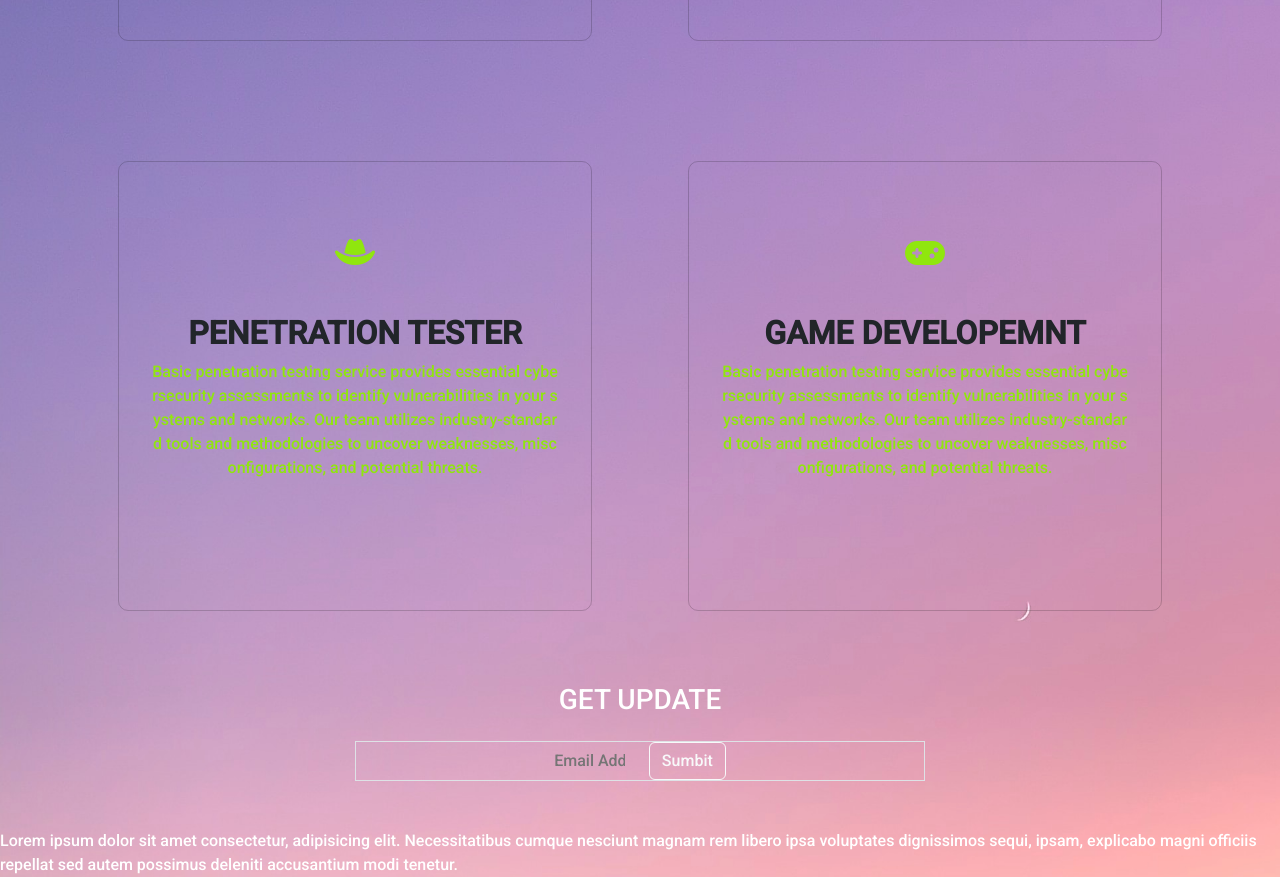
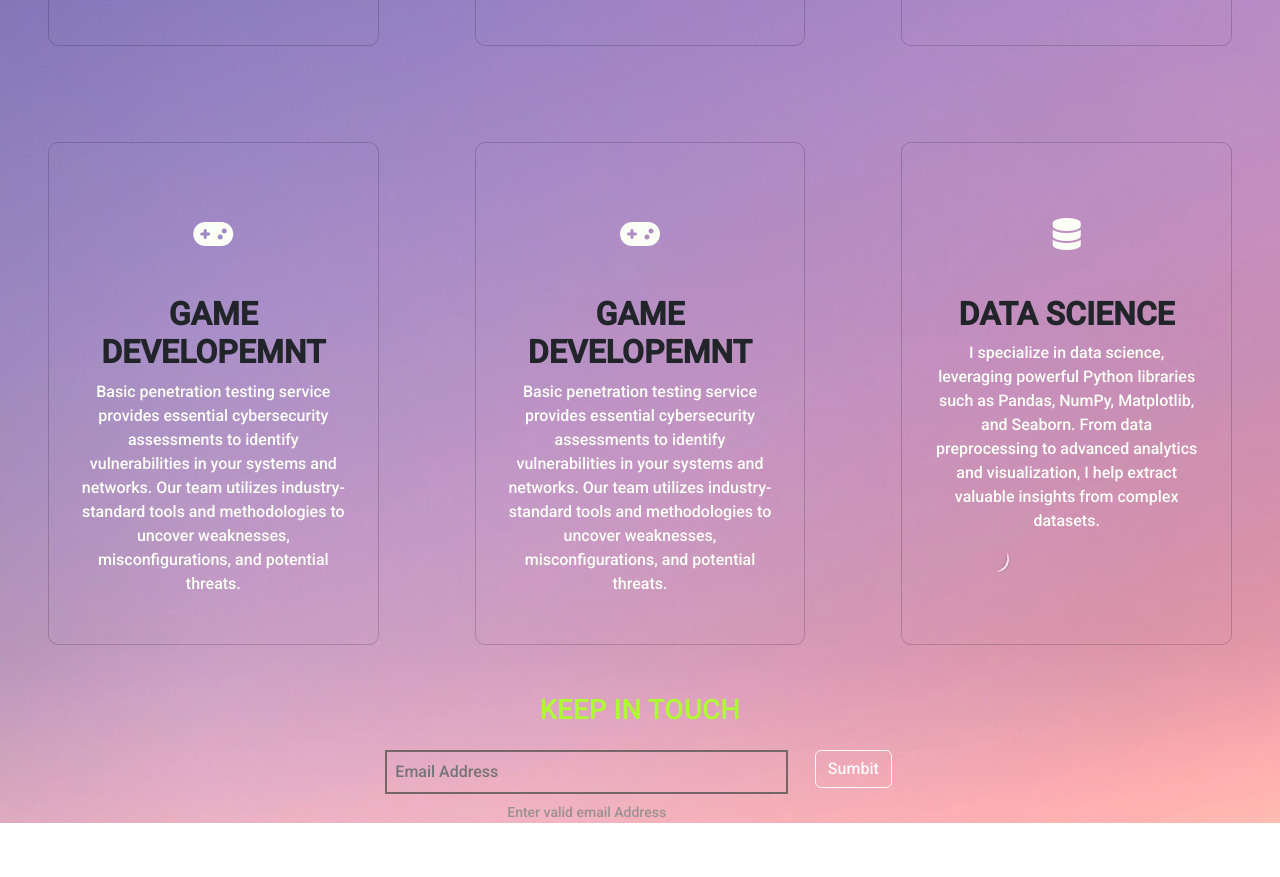
Before and after one commit to minhajsinanvp/portfolio-website, a plain HTML site: page index.html in a window 1280 px wide. Shown: the part 1801-2678 px from the top of the page. After the commit the page ends 2624 px from the top, so only its background shows below. Drawn offline with nearby package versions, Linux system fonts and the light colour scheme; files whose address does not match are found by name.

Commit message:
Completed Service Section

```diff
--- a/css/responsive-css.css
+++ b/css/responsive-css.css
@@ -21,10 +21,13 @@
 
       margin-top: 2rem;
       display: block;
-      word-break: break-all;
+      /* word-break: break-all; */
+      /* width: 22.5rem; */
    }
 
 }
+
+
 
 
 @media (min-width:991px){
@@ -34,3 +37,16 @@
 
    }
 }
+
+
+
+
+
+
+@media screen and (min-width: 768px) and (max-width: 790px) {
+
+   .card-heading{
+      font-size: 1.5rem;
+      word-wrap: break-word;
+   }
+}
--- a/css/style.css
+++ b/css/style.css
@@ -1,12 +1,49 @@
   @import url('https://fonts.googleapis.com/css2?family=Roboto:wght@300;500&display=swap');
+
+/* Animation Seciton */
+@keyframes moveLeft {
+    0% {
+        transform: translateY(100%);
+        background-color: transparent;
+    }
+    100% {
+        transform: translateX(0%); /* Move to the right of the viewport */
+        background-color: transparent;
+    }
+}
+
+/* Add this CSS code to your existing stylesheet */
+@keyframes fade-in {
+    0% {
+        opacity: 0; /* Start with full transparency (invisible) */
+    }
+    25% {
+        opacity: 0.25; /* Start with full transparency (invisible) */
+    }
+    50% {
+        opacity: 0.5; /* Start with full transparency (invisible) */
+    }
+    75% {
+        opacity: 0.75; /* Start with full transparency (invisible) */
+    }
+    100% {
+        opacity: 1; /* End with full visibility (visible) */
+    }
+}
 
 
 
+
+
+
+
+/* common styles */
 
 *{
     box-sizing: border-box;
     margin: 0;
     padding: 0;
+
 
 }
 
@@ -21,11 +58,23 @@ body {
     object-fit: cover;
     color: white;
     font-family: 'Roboto', sans-serif;
+    overflow-x: hidden;
 }
 
 
 
+.section-headings{
+    color: greenyellow;
+    cursor: pointer;
+    transition: transform 1s ;
 
+}
+
+
+.section-headings:hover{
+    text-decoration: underline;
+    transform: scale(1.1);
+}
 
 
 /* navbar section */
@@ -53,7 +102,7 @@ body {
 .navbar-nav .nav-link.active, .navbar-nav .nav-link.show{
     /* color: rgb(206, 255, 11); */
 
-    color: black;
+    /* color: black; */
     font-size: 1.5rem;
 
 }
@@ -78,7 +127,12 @@ body {
 
 
 .btn-close{
-    --bs-btn-close-color: white !important;
+    background-color: white;
+}
+
+
+.btn-close:focus{
+    border: none;
 }
 
 
@@ -174,6 +228,9 @@ body {
 
 
 .about-content{
+    /* word-wrap: break-word; */
+    /* width: max-content; */
+    word-spacing: 1px;
     word-break: break-all;
 }
 
@@ -187,11 +244,11 @@ body {
 
 #service .card {
     background-color:transparent;
-    color: rgb(144, 230, 14);
+    color: rgb(251, 255, 246);
     border-radius: 10px !important;
     transition: transform 1s ease-in-out;
     padding: 2rem;
-    min-height: 450px;
+    min-height: 420px;
 }
 
 .card:hover{
@@ -202,15 +259,59 @@ body {
 }
 
 .card-heading{
+    word-wrap: break-word;
     font-size: xx-large;
     font-weight: 800;
 }
 
 .card-content{
-    word-break: break-all;
+    /* word-spacing: 2px; */
+    word-wrap: break-all;
+    text-align: center;
 }
 
 #service img{
 
     object-fit: cover;
 }
+
+
+
+
+/* Apply the animation to the service cards */
+.service-card {
+
+    animation: fade-in 2.5s ease-in-out;
+
+
+}
+
+
+
+
+
+
+
+
+
+/*contact section  */
+
+
+.contact-input{
+    border: 2px solid rgb(117, 103, 103);
+}
+
+
+.contact-input:focus{
+    border: 2px solid rgb(7, 7, 7);
+}
+
+
+.invalid-feedback{
+    color: rgb(157, 144, 144);
+}
+
+
+
+
+/* footer section */
--- a/index.html
+++ b/index.html
@@ -65,7 +65,7 @@
     <div class="row d-flex justify-content-center">
       <div class="col-12 col-md-5 d-flex justify-content-center">
 
-        <img src="./images/" class="img-thumbnail rounded-circle " alt="">
+        <img src="./images/minhaj.jpg" class="img-thumbnail rounded-circle " alt="">
 
       </div>
       <div class="col-12 col-md-7 text-center ">
@@ -91,11 +91,11 @@
 <section id="about"  >
   <div class="container">
     <div class="row p-5">
-      <div class="col-12 text-center mb-5">
-        <h1 class="text-dark">ABOUT</h1>
+      <div class="col-12  mb-5 text-center">
+        <h1 class="section-headings">ABOUT</h1>
 
       </div>
-      <div class="col-12 col-md-5">
+      <div class="col-12 col-md-5 d-flex justify-content-center">
         <img src="./images/a.jpg" class="img-thumbnail" alt="">
       </div>
       <div class="col-12 col-md-7 text-center about-content d-flex justify-content-center align-items-center about-content">
@@ -111,15 +111,15 @@
 
 
     <section id="service">
-      <div class="container">
+      <div class="container-fluid service-section">
         <div class="row d-flex justify-content-space-around">
 
-          <div class="col-12 text-center mb-5">
-            <h1 class="text-dark">SERVICE</h1>
+          <div class="col-12 text-center mb-">
+            <h1 class="section-headings">SERVICE</h1>
           </div>
 
-          <div class="col-lg-6 col-sm-6 mb-4 p-5 d-flex">
-            <div class="card rounded-0 text-center flex-fill">
+          <div class=" col-12 col-xl-4 col-md-6  p-5 d-flex">
+            <div class="card rounded-0 text-center flex-fill service-card">
 
               <div class="my-5">
                 <i class="fa-solid fa-code fa-2xl"></i>
@@ -130,8 +130,8 @@
             </div>
           </div>
 
-          <div class="col-lg-6 col-sm-6 mb-4 p-5 d-flex">
-            <div class="card rounded-0 text-center flex-fill">
+          <div class=" col-12 col-xl-4 col-md-6  p-5 d-flex">
+            <div class="card rounded-0 text-center flex-fill service-card">
 
               <div class="my-5">
                 <i class="fa-solid fa-database fa-2xl" ></i>
@@ -142,8 +142,8 @@
             </div>
           </div>
 
-          <div class="col-lg-6 col-sm-6 mb-4 p-5 d-flex">
-            <div class="card rounded-0 text-center flex-fill">
+          <div class=" col-12 col-xl-4 col-md-6  p-5 d-flex">
+            <div class="card rounded-0 text-center flex-fill service-card">
 
               <div class="my-5">
                 <i class="fa-solid fa-hat-cowboy fa-2xl"></i>
@@ -155,8 +155,8 @@
 
           </div>
 
-          <div class="col-lg-6 col-sm-6 mb-4 p-5 d-flex">
-            <div class="card rounded-0 text-center flex-fill">
+          <div class=" col-12 col-xl-4 col-md-6 p-5 d-flex">
+            <div class="card rounded-0 text-center flex-fill service-card">
 
               <div class="my-5">
                 <i class="fa-solid fa-gamepad fa-2xl"></i>              </div>
@@ -165,42 +165,59 @@
               <p class="card-content">Basic penetration testing service provides essential cybersecurity assessments to identify vulnerabilities in your systems and networks. Our team utilizes industry-standard tools and methodologies to uncover weaknesses, misconfigurations, and potential threats.</p>
             </div>
         </div>
+
+
+        <div class=" col-12 col-xl-4 col-md-6 p-5 d-flex">
+          <div class="card rounded-0 text-center flex-fill service-card">
+
+            <div class="my-5">
+              <i class="fa-solid fa-gamepad fa-2xl"></i>              </div>
+
+            <h5 class="lead text-dark card-heading">GAME DEVELOPEMNT</h5>
+            <p class="card-content">Basic penetration testing service provides essential cybersecurity assessments to identify vulnerabilities in your systems and networks. Our team utilizes industry-standard tools and methodologies to uncover weaknesses, misconfigurations, and potential threats.</p>
+          </div>
+      </div>
+      <div class=" col-12 col-xl-4 col-md-6  p-5 d-flex">
+        <div class="card rounded-0 text-center flex-fill service-card">
+
+          <div class="my-5">
+            <i class="fa-solid fa-database fa-2xl" ></i>
+          </div>
+
+          <h5 class="lead text-dark card-heading">DATA SCIENCE</h5>
+          <p class="card-content">I specialize in data science, leveraging powerful Python libraries such as Pandas, NumPy, Matplotlib, and Seaborn. From data preprocessing to advanced analytics and visualization, I help extract valuable insights from complex datasets.</p>
+        </div>
+      </div>
       </div>
     </section>
 
 
-    <section id="contact">
-      <div class="container">
+    <section id="contact mt-5">
+      <div class="container-fluid">
 
-        <div class="row d-flex justify-content-center">
-          <div class="col-6 text-center">
-            <div>
-              <h3>GET UPDATE</h3>
-              <form action="" class="row justify-content-center mt-4 border">
-                <div class="col col-sm-4 col-lg-2">
-                  <input type="email" class="form-control-plaintext" placeholder="Email Address">
+        <div class="row">
+          <div class="col-12 text-center">
+
+              <h3 class="section-headings">KEEP IN TOUCH</h3>
+              <form action="" class="row  mt-4 d-flex justify-content-center was-validated">
+                <div class="col-8  col-lg-4">
+
+                 <input type="email" class="form-control-plaintext is-valid p-2 contact-input " placeholder="Email Address" required>
+                  <div class="invalid-feedback mt-2">
+                    Enter valid email Address
+                  </div>
                 </div>
 
-                <div class="col col-auto">
+                <div class="col-1 col-lg-1">
                   <button type="submit" class="btn btn-outline-light">Sumbit</button>
                 </div>
               </form>
             </div>
+
           </div>
         </div>
 
-      </div>
     </section>
-
-
-
-    <footer class="mt-5">
-      <div>
-        Lorem ipsum dolor sit amet consectetur, adipisicing elit. Necessitatibus cumque nesciunt magnam rem libero ipsa voluptates dignissimos sequi, ipsam, explicabo magni officiis repellat sed autem possimus deleniti accusantium modi tenetur.
-      </div>
-    </footer>
-
-
 
 
 
@@ -217,6 +234,6 @@
 
 
     <script src="https://cdn.jsdelivr.net/npm/bootstrap@5.3.1/dist/js/bootstrap.bundle.min.js" integrity="sha384-HwwvtgBNo3bZJJLYd8oVXjrBZt8cqVSpeBNS5n7C8IVInixGAoxmnlMuBnhbgrkm" crossorigin="anonymous"></script>
-    <script src="./js/myscript.js"></script>
+    <script  src="./js/myscript.js"></script>
   </body>
 </html>
--- a/js/myscript.js
+++ b/js/myscript.js
@@ -1,3 +1,7 @@
+
+
+
+
 
 // navbar scroll
 
@@ -27,10 +31,86 @@ window.onscroll = function(){
 
 document.addEventListener('click', function (event) {
     clsBtn = document.querySelector('.btn-close')
-    // Check if the clicked element has a data-bs-dismiss attribute with the value "offcanvas"
     if (event.target.classList[0] === "nav-link") {
-        // Find the Offcanvas element by its ID and close it
         clsBtn.click()
 
     }
 });
+
+
+// scrollSpy
+
+
+
+// form validation
+
+// Example starter JavaScript for disabling form submissions if there are invalid fields
+(() => {
+    'use strict'
+
+    // Fetch all the forms we want to apply custom Bootstrap validation styles to
+    const forms = document.querySelectorAll('.needs-validation')
+
+    // Loop over them and prevent submission
+    Array.from(forms).forEach(form => {
+      form.addEventListener('submit', event => {
+        if (!form.checkValidity()) {
+          event.preventDefault()
+          event.stopPropagation()
+        }
+
+        form.classList.add('was-validated')
+      }, false)
+    })
+  })()
+
+
+
+
+
+//   Animation section
+
+// Function to handle the intersection of the service cards
+// Function to handle the intersection of the service cards
+// Function to handle the animation of service cards
+// Function to handle the animation of service cards
+function animateServiceCards() {
+    const serviceCards = document.querySelectorAll('.service-card');
+
+    serviceCards.forEach((card) => {
+        card.style.animation = 'fade-in 1s ease-in-out'; // Apply the animation
+        card.style.opacity = '0'; // Initially set opacity to 0
+    });
+}
+
+// Function to check if an element is in the viewport
+function isInViewport(element) {
+    const rect = element.getBoundingClientRect();
+    return (
+        rect.top >= 0 &&
+        rect.left >= 0 &&
+        rect.bottom <= (window.innerHeight || document.documentElement.clientHeight) &&
+        rect.right <= (window.innerWidth || document.documentElement.clientWidth)
+    );
+}
+
+// Function to handle scroll events
+function handleScroll() {
+    const serviceCards = document.querySelectorAll('.service-card');
+
+    serviceCards.forEach((card) => {
+        if (isInViewport(card)) {
+            card.style.animationPlayState = 'running';
+            card.style.opacity = '1';
+        } else {
+            card.style.animationPlayState = 'paused';
+            card.style.opacity = '0';
+        }
+    });
+}
+
+// Add an event listener for the scroll event
+window.addEventListener('scroll', handleScroll);
+
+// Call the initial animation when the page loads
+window.addEventListener('load', animateServiceCards);
```
Also changed, not shown: images/minhaj.jpg (added), images/minhajsinan.jpg (deleted).
